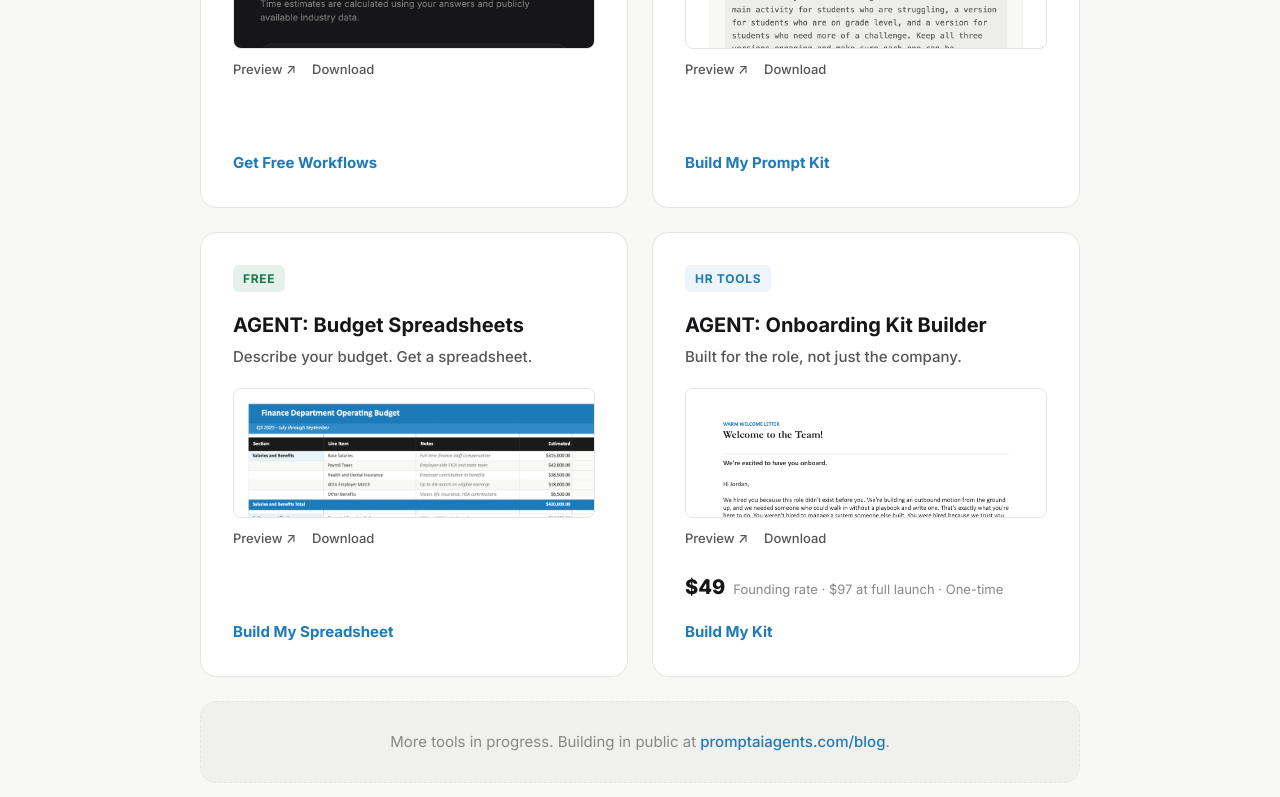
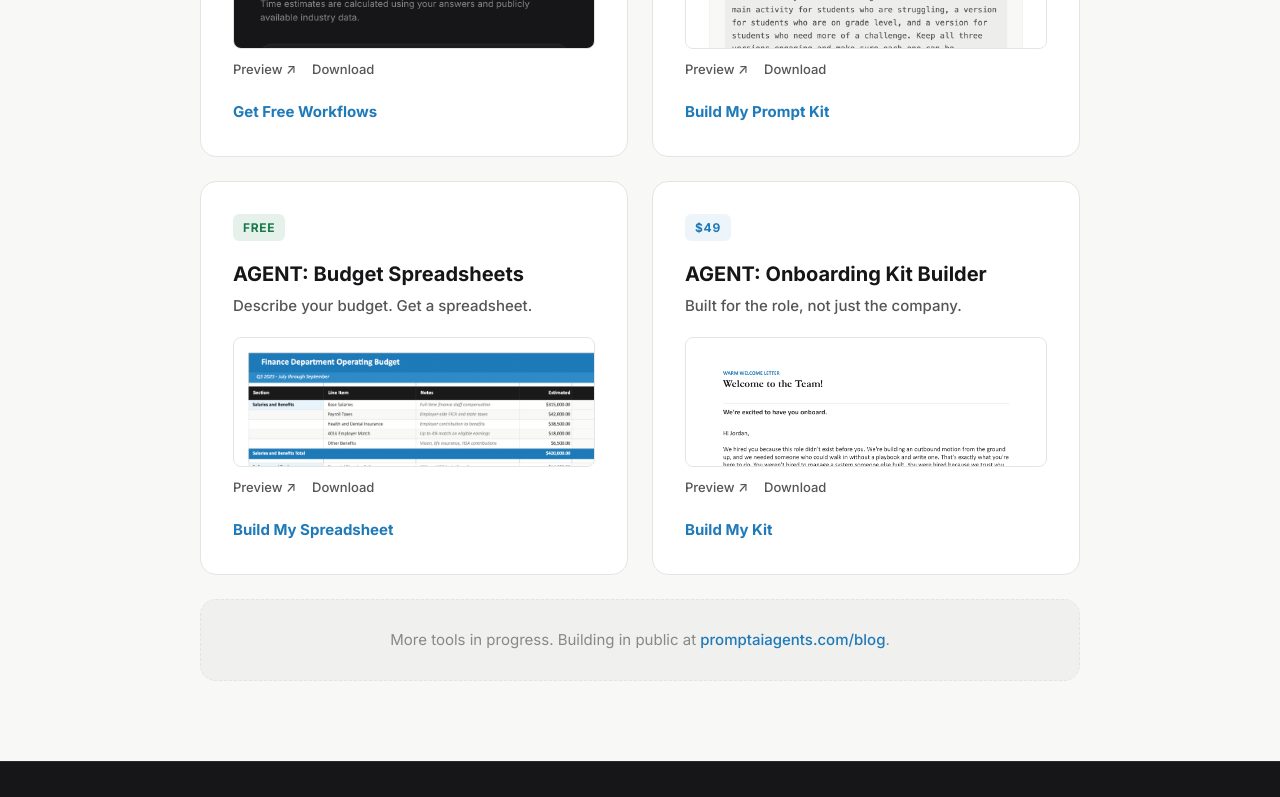
Before and after one commit to coolcalvin457-tech/agent-timesaver-nextjs, a Next.js app: page /tools in a window 1280 px wide. Shown: the part 645-1442 px from the top of the page. Built offline with nearby package versions, Linux system fonts and the light colour scheme.

Commit message:
OKB card: show  in badge, remove price line

```diff
--- a/app/tools/page.tsx
+++ b/app/tools/page.tsx
@@ -59,12 +59,11 @@ const tools = [
     href: "/onboarding-kit-builder",
     badgeClass: "tool-badge-paid",
     label: "HR Tools",
+    badgeDisplay: "$49",
     name: "AGENT: Onboarding Kit Builder",
     tagline: "Built for the role, not just the company.",
     description:
       "Includes warm welcome letter, first-week schedule, key contacts, 30/60/90 plan, and priority checklist.",
-    price: "$49",
-    priceNote: "Founding rate · $97 at full launch · One-time",
     cta: "Build My Kit",
     image: "/tool-previews/onboarding-kit-preview.png",
   },
--- a/components/ToolsList.tsx
+++ b/components/ToolsList.tsx
@@ -7,12 +7,11 @@ type Tool = {
   href: string;
   badgeClass: string;
   label: string;
+  badgeDisplay?: string;
   name: string;
   tagline: string;
   description: string;
   cta: string;
-  price?: string;
-  priceNote?: string;
   image?: string;
 };
 
@@ -90,7 +89,7 @@ export default function ToolsList({ tools }: { tools: Tool[] }) {
           >
             {/* Badge */}
             <div style={{ marginBottom: "20px" }}>
-              <span className={tool.badgeClass}>{tool.label}</span>
+              <span className={tool.badgeClass}>{tool.badgeDisplay ?? tool.label}</span>
             </div>
 
             {/* Name */}
@@ -190,40 +189,6 @@ export default function ToolsList({ tools }: { tools: Tool[] }) {
             {/* Spacer */}
             <div style={{ flexGrow: 1 }} />
 
-            {/* Pricing (paid tools only) */}
-            {tool.price && (
-              <div
-                style={{
-                  display: "flex",
-                  alignItems: "baseline",
-                  gap: "8px",
-                  marginTop: "24px",
-                  paddingTop: "4px",
-                }}
-              >
-                <span
-                  style={{
-                    fontSize: "1.25rem",
-                    fontWeight: 800,
-                    color: "var(--text-primary)",
-                    lineHeight: 1,
-                  }}
-                >
-                  {tool.price}
-                </span>
-                {tool.priceNote && (
-                  <span
-                    style={{
-                      fontSize: "0.8125rem",
-                      color: "var(--text-muted)",
-                    }}
-                  >
-                    {tool.priceNote}
-                  </span>
-                )}
-              </div>
-            )}
-
             {/* CTA */}
             <a
               href={tool.href}
```
